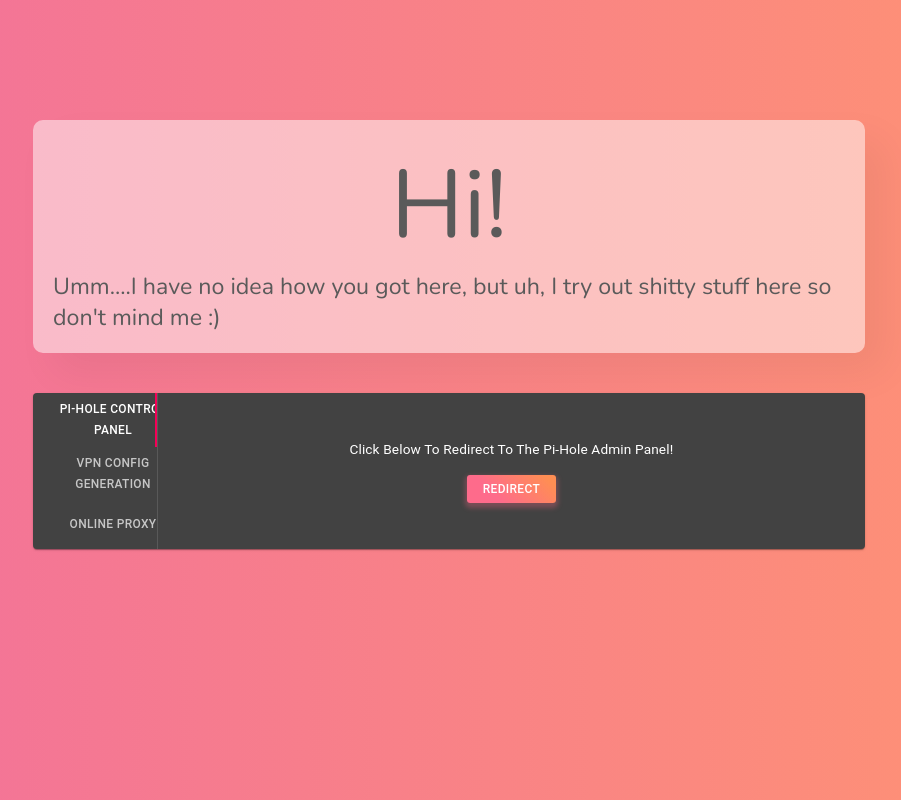
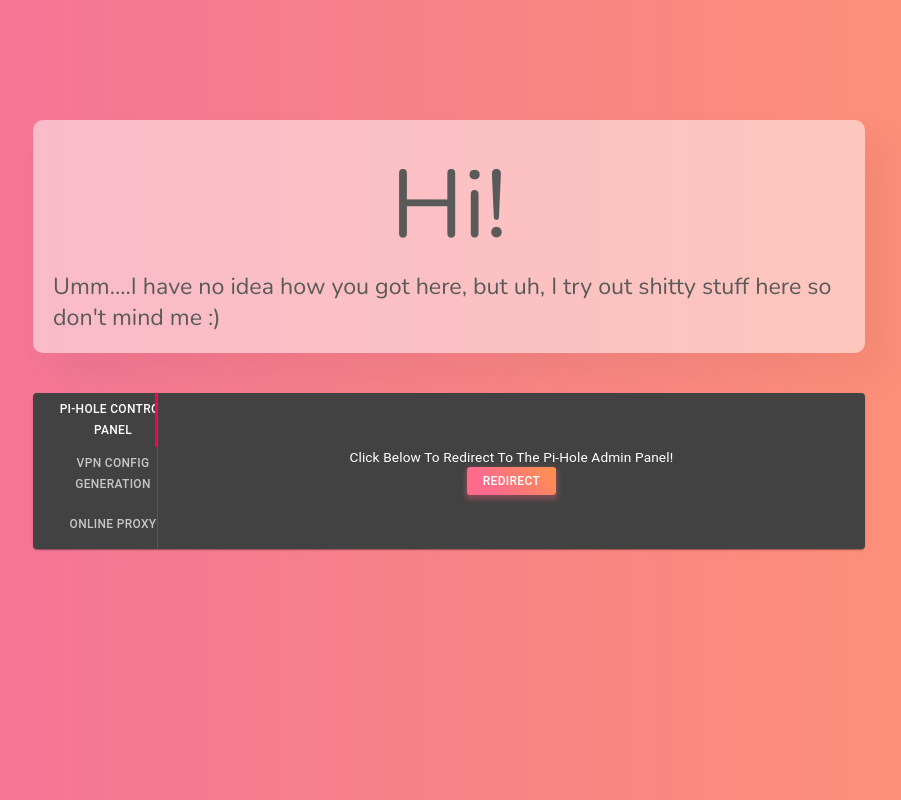
Before and after one commit to bibikto/web, a React (Create React App) app: page / in a window 1280 px wide. Shown: the whole page, without its empty margins (191-1092 px from the left). Built offline with nearby package versions, Linux system fonts and the light colour scheme.

Commit message:
Fixed Some Shit

```diff
--- a/src/App.js
+++ b/src/App.js
@@ -42,7 +42,6 @@ function App() {
       <Switch>
         <Route path="/" component={indexPage} exact />
         <Route path="/proxy" component={ProxyComp} />
-        <Route path="/admin/" />
       </Switch>
     </BrowserRouter>
   )
--- a/src/components/VerticalTabs.js
+++ b/src/components/VerticalTabs.js
@@ -90,7 +90,7 @@ class VerticalTabsClass extends React.Component {
                     <Tab label="Online Proxy" {...a11yProps(2)} />
                 </Tabs>
                 <TabPanel className={classes.tabPanel} value={value} index={0}>
-                    <ProxyRedirect name="Pi-Hole Admin Panel" link="/admin/" />
+                    <ProxyRedirect name="Pi-Hole Admin Panel" />
                 </TabPanel>
                 <TabPanel className={classes.tabPanel} value={value} index={1}>
                     <VerticalLinearStepper />
--- a/src/components/proxyRedirect.js
+++ b/src/components/proxyRedirect.js
@@ -28,9 +28,16 @@ class proxyRedirectClass extends React.Component {
         return (
             <div className={classes.root}>
                 <div>Click Below To Redirect To The {this.props.name}!</div>
+                {
+                this.props.name == "Online Proxy" ?
+                (
                 <Link to={this.props.link} className={classes.link}>
                     <Button variant="contained" className={classes.button}>Redirect</Button>
                 </Link>
+                ) : (
+                    <Button variant="contained" href='/admin' className={classes.button}>Redirect</Button>
+                )
+                }
             </div>
         )
     }
```
Also changed, not shown: 1 other file (tests, documents, lock files or other folders).
